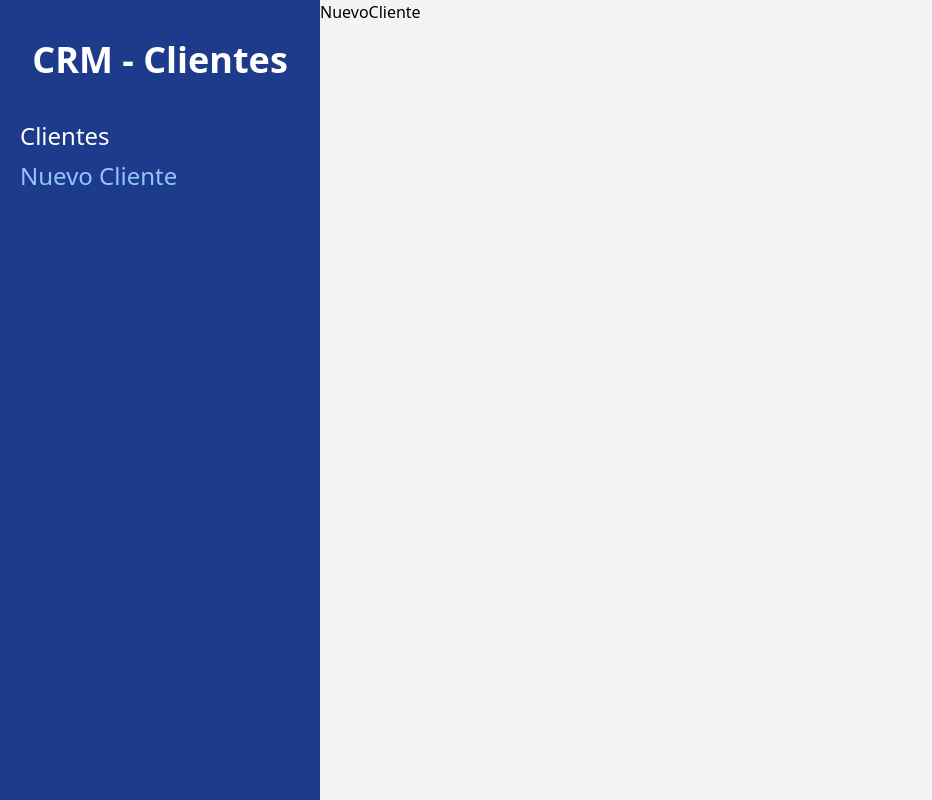
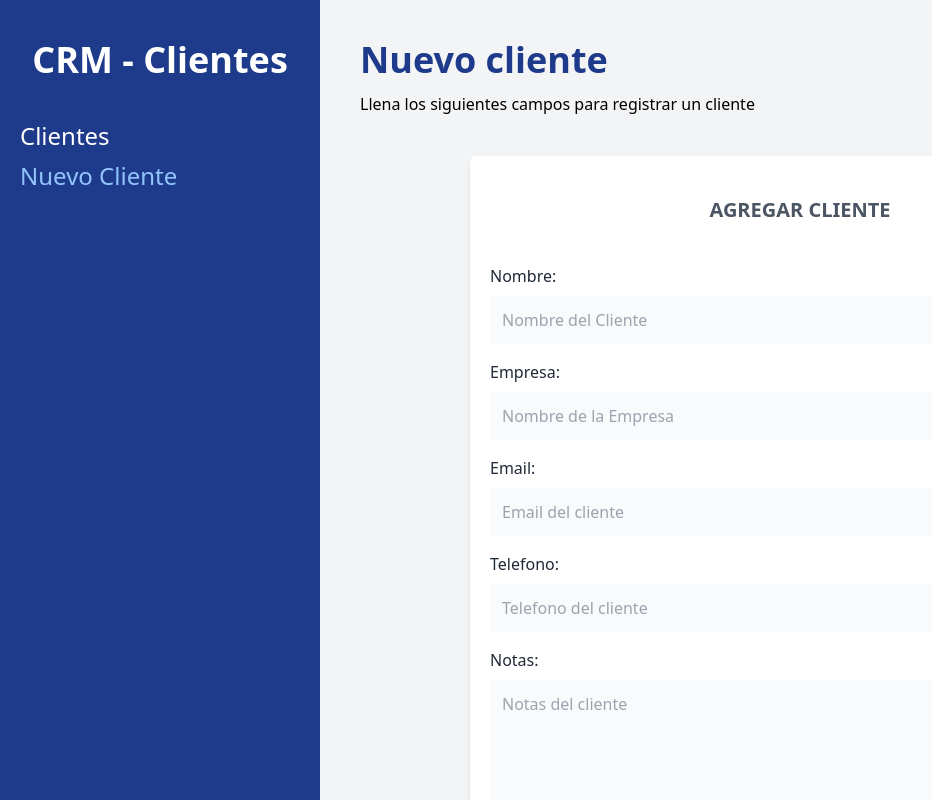
Before and after one commit to debiig92/react-crm-react, a React (Vite) app: page /clientes/nuevo in a window 1280 px wide. Shown: the whole page, without its empty margins (0-932 px from the left). Built offline with nearby package versions, Linux system fonts and the light colour scheme.

Commit message:
add formik and yup form

```diff
--- a/package.json
+++ b/package.json
@@ -8,9 +8,11 @@
     "preview": "vite preview"
   },
   "dependencies": {
+    "formik": "^2.2.9",
     "react": "^18.0.0",
     "react-dom": "^18.0.0",
-    "react-router-dom": "^6.3.0"
+    "react-router-dom": "^6.3.0",
+    "yup": "^0.32.11"
   },
   "devDependencies": {
     "@types/react": "^18.0.0",
--- /dev/null
+++ b/src/components/Formulario.jsx
@@ -0,0 +1,80 @@
+import React from "react";
+import { Formik, Form, Field } from "formik";
+
+const Formulario = () => {
+  return (
+    <div className="bg-white mt-10 px-5 py-10 rounded-md shadow-md md:w-3/4 mx-auto">
+      <h1 className="text-gray-600 font-bold text-xl uppercase text-center">
+        Agregar Cliente
+      </h1>
+
+      <Formik>
+        <Form className="mt-10">
+          <div className="mb-4">
+            <label className="text-gray-800" htmlFor="nombre">
+              Nombre:
+            </label>
+            <Field
+              id="nombre"
+              type="text"
+              className="mt-2 block w-full p-3 bg-gray-50"
+              placeholder="Nombre del Cliente"
+            />
+          </div>
+          <div className="mb-4">
+            <label className="text-gray-800" htmlFor="empresa">
+              Empresa:
+            </label>
+            <Field
+              id="empresa"
+              type="text"
+              className="mt-2 block w-full  p-3 bg-gray-50"
+              placeholder="Nombre de la Empresa"
+            />
+          </div>
+          <div className="mb-4">
+            <label className="text-gray-800" htmlFor="email">
+              Email:
+            </label>
+            <Field
+              id="email"
+              type="email"
+              className="mt-2 block w-full  p-3 bg-gray-50"
+              placeholder="Email del cliente"
+            />
+          </div>
+          <div className="mb-4">
+            <label className="text-gray-800" htmlFor="telefono">
+              Telefono:
+            </label>
+            <Field
+              id="telefono"
+              type="tel"
+              className="mt-2 block w-full  p-3 bg-gray-50"
+              placeholder="Telefono del cliente"
+            />
+          </div>
+          <div className="mb-4">
+            <label className="text-gray-800" htmlFor="notas">
+              Notas:
+            </label>
+            <Field
+              as="textarea"
+              id="notas"
+              type="text"
+              className="mt-2 block w-full  p-3 bg-gray-50 h-40"
+              placeholder="Notas del cliente"
+            />
+          </div>
+          <input
+            type="submit"
+            value="Agregar Cliente"
+            className="mt-5 w-full bg-blue-800 p-3 text-white uppercase font-bold text-lg"
+          />
+        </Form>
+      </Formik>
+    </div>
+  );
+};
+
+export default Formulario;
--- a/src/layout/Layout.jsx
+++ b/src/layout/Layout.jsx
@@ -28,7 +28,7 @@
           </Link>
         </nav>
       </div>
-      <div className="md:w-3/4">
+      <div className="md:w-3/4 p-10 md:h-screen overflow-scroll">
         <Outlet />
       </div>
     </div>
--- a/src/paginas/NuevoCliente.jsx
+++ b/src/paginas/NuevoCliente.jsx
@@ -1,7 +1,16 @@
 import React from "react";
+import Formulario from "../components/Formulario";
 
 const NuevoCliente = () => {
-  return <div>NuevoCliente</div>;
+  return (
+    <>
+      <h1 className="font-black text-4xl text-blue-900">Nuevo cliente</h1>
+      <p className="mt-3">
+        Llena los siguientes campos para registrar un cliente
+      </p>
+      <Formulario />
+    </>
+  );
 };
 
 export default NuevoCliente;
```
Also changed, not shown: 1 other file (tests, documents, lock files or other folders).
